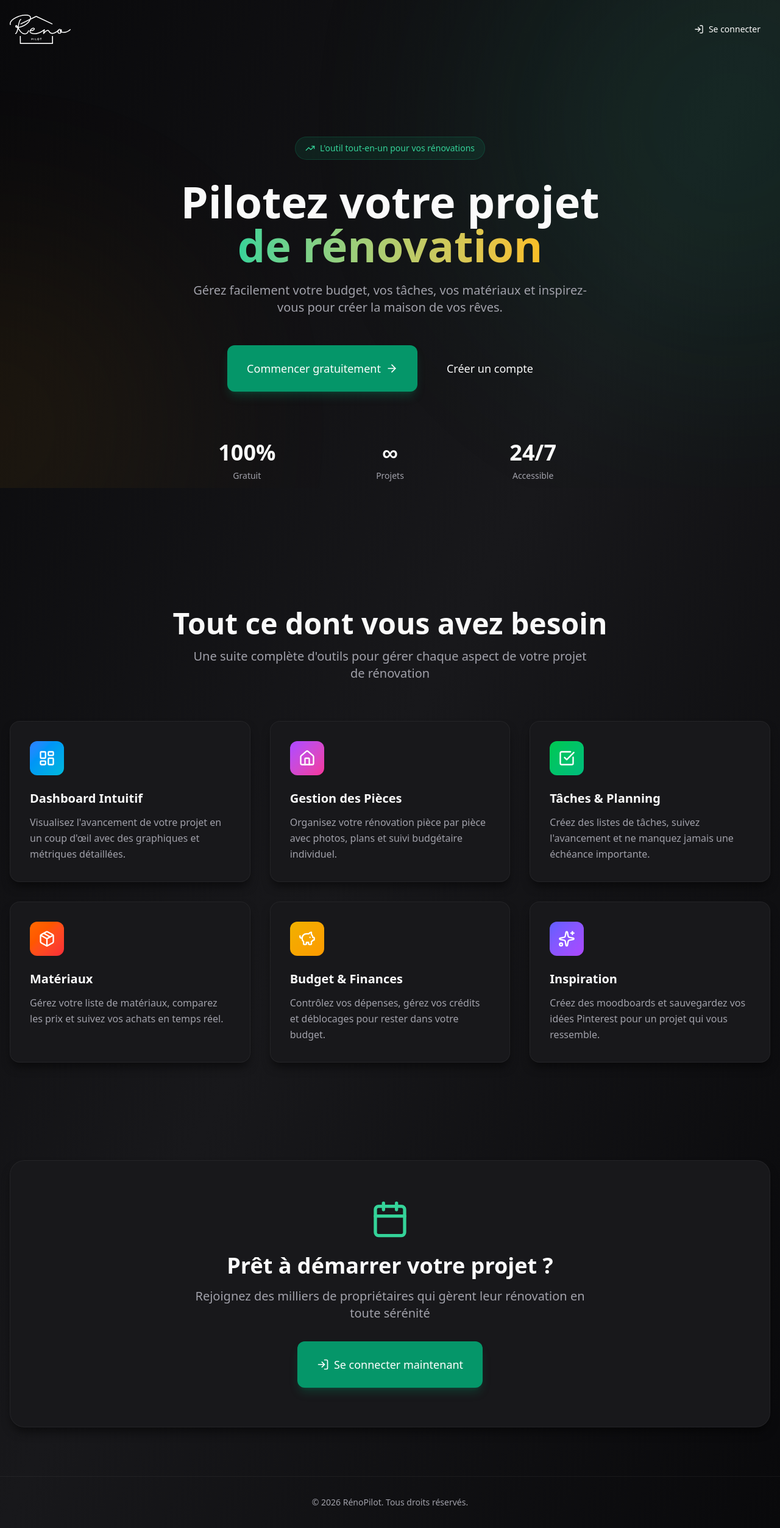
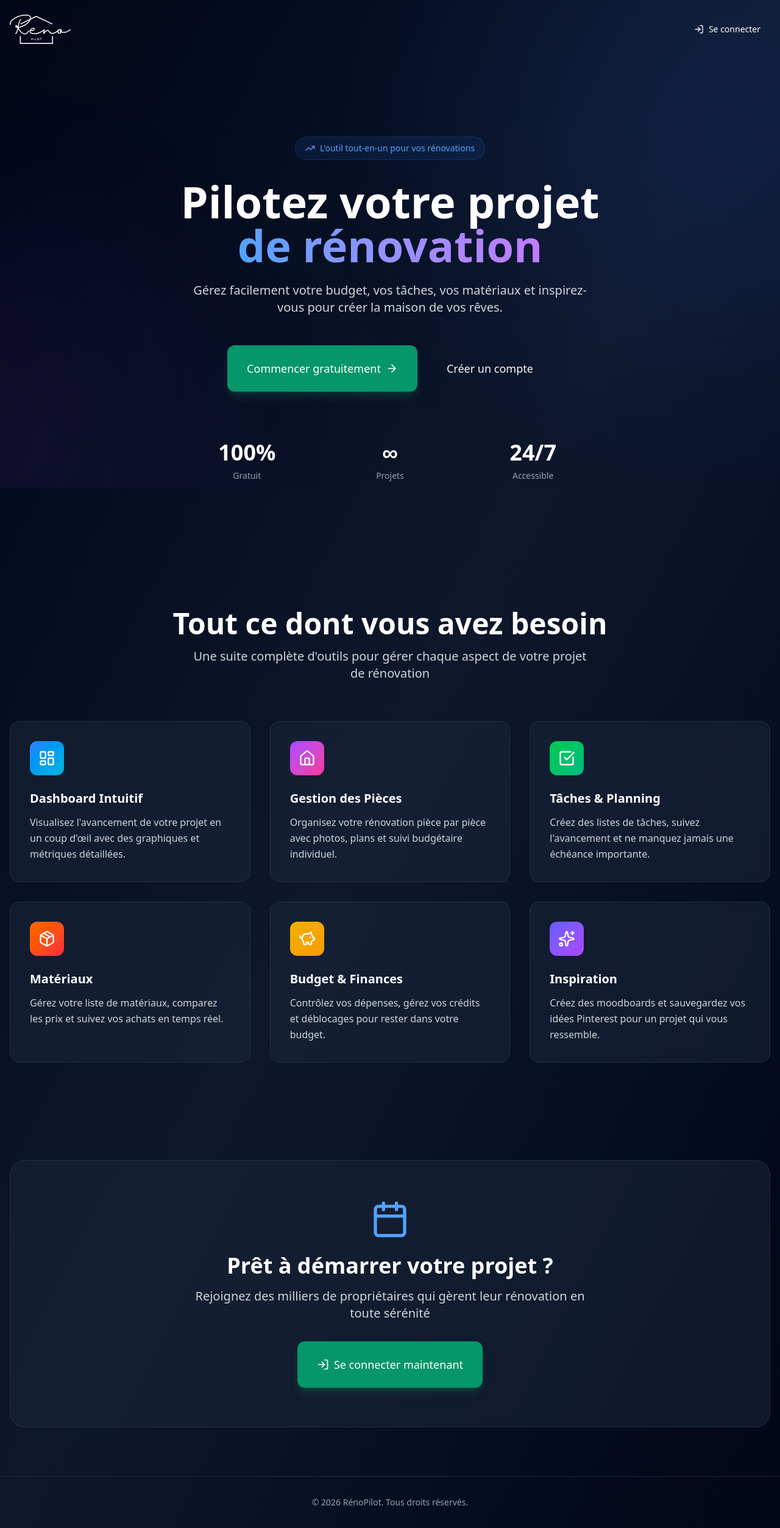
Before and after one commit to iheath83/Renovation-SAS, a React app in the folder frontend/: page / in a window 1280 px wide. Shown: the whole page at 61% size. Built offline with nearby package versions, Linux system fonts and the light colour scheme; no server answers; the HTML template or start-up script is replaced by a standard one.

Commit message:
Fix: Landing page en mode sombre fixe avec couleurs visibles (slate/blue/purple)

```diff
--- a/frontend/src/pages/Login.tsx
+++ b/frontend/src/pages/Login.tsx
@@ -103,20 +103,20 @@
   };
 
   return (
-    <div className="min-h-screen bg-gradient-to-br from-surface-950 via-surface-900 to-surface-950">
+    <div className="min-h-screen bg-gradient-to-br from-slate-950 via-slate-900 to-slate-950">
       {/* Background effects */}
       <div className="fixed inset-0 overflow-hidden pointer-events-none">
         <motion.div
           initial={{ scale: 0.8, opacity: 0 }}
           animate={{ scale: 1, opacity: 0.1 }}
           transition={{ duration: 2, ease: 'easeOut' }}
-          className="absolute -top-1/4 -right-1/4 w-[800px] h-[800px] rounded-full bg-primary-500 blur-[150px]"
+          className="absolute -top-1/4 -right-1/4 w-[800px] h-[800px] rounded-full bg-blue-500 blur-[150px]"
         />
         <motion.div
           initial={{ scale: 0.8, opacity: 0 }}
           animate={{ scale: 1, opacity: 0.08 }}
           transition={{ duration: 2, delay: 0.3, ease: 'easeOut' }}
-          className="absolute -bottom-1/4 -left-1/4 w-[600px] h-[600px] rounded-full bg-accent-500 blur-[150px]"
+          className="absolute -bottom-1/4 -left-1/4 w-[600px] h-[600px] rounded-full bg-purple-500 blur-[150px]"
         />
       </div>
 
@@ -125,14 +125,14 @@
         <header className="container mx-auto px-4 py-6">
           <div className="flex items-center justify-between">
             <img
-              src={theme === 'dark' ? logoWhite : logoBlack}
+              src={logoWhite}
               alt="RénoPilot"
               className="h-12 w-auto"
             />
             <Button
               variant="outline"
               onClick={() => setShowLoginForm(true)}
-              className="gap-2"
+              className="gap-2 border-white/20 text-white hover:bg-white/10"
             >
               <LogIn className="w-4 h-4" />
               Se connecter
@@ -152,21 +152,21 @@
               initial={{ scale: 0.5, opacity: 0 }}
               animate={{ scale: 1, opacity: 1 }}
               transition={{ duration: 0.5 }}
-              className="inline-flex items-center gap-2 px-4 py-2 rounded-full bg-primary-500/10 border border-primary-500/20 mb-8"
+              className="inline-flex items-center gap-2 px-4 py-2 rounded-full bg-blue-500/10 border border-blue-500/20 mb-8"
             >
-              <TrendingUp className="w-4 h-4 text-primary-400" />
-              <span className="text-sm text-primary-400 font-medium">L'outil tout-en-un pour vos rénovations</span>
+              <TrendingUp className="w-4 h-4 text-blue-400" />
+              <span className="text-sm text-blue-400 font-medium">L'outil tout-en-un pour vos rénovations</span>
             </motion.div>
 
-            <h1 className="text-5xl lg:text-7xl font-display font-bold text-primary mb-6">
+            <h1 className="text-5xl lg:text-7xl font-display font-bold text-white mb-6">
               Pilotez votre projet
               <br />
-              <span className="bg-gradient-to-r from-primary-400 to-accent-400 bg-clip-text text-transparent">
+              <span className="bg-gradient-to-r from-blue-400 to-purple-400 bg-clip-text text-transparent">
                 de rénovation
               </span>
             </h1>
 
-            <p className="text-xl text-tertiary mb-12 max-w-2xl mx-auto">
+            <p className="text-xl text-gray-300 mb-12 max-w-2xl mx-auto">
               Gérez facilement votre budget, vos tâches, vos matériaux et inspirez-vous pour créer la maison de vos rêves.
             </p>
 
@@ -200,8 +200,8 @@
                   transition={{ delay: 0.2 + index * 0.1 }}
                   className="text-center"
                 >
-                  <div className="text-4xl font-bold text-primary mb-2">{stat.value}</div>
-                  <div className="text-sm text-tertiary">{stat.label}</div>
+                  <div className="text-4xl font-bold text-white mb-2">{stat.value}</div>
+                  <div className="text-sm text-gray-400">{stat.label}</div>
                 </motion.div>
               ))}
             </div>
@@ -217,10 +217,10 @@
             transition={{ duration: 0.8 }}
             className="text-center mb-16"
           >
-            <h2 className="text-4xl lg:text-5xl font-display font-bold text-primary mb-4">
+            <h2 className="text-4xl lg:text-5xl font-display font-bold text-white mb-4">
               Tout ce dont vous avez besoin
             </h2>
-            <p className="text-xl text-tertiary max-w-2xl mx-auto">
+            <p className="text-xl text-gray-300 max-w-2xl mx-auto">
               Une suite complète d'outils pour gérer chaque aspect de votre projet de rénovation
             </p>
           </motion.div>
@@ -233,15 +233,15 @@
                 whileInView={{ opacity: 1, y: 0 }}
                 viewport={{ once: true }}
                 transition={{ delay: index * 0.1 }}
-                className="glass-dark rounded-2xl p-8 hover:border-primary-500/50 transition-all duration-300 hover:scale-105"
+                className="bg-slate-800/50 backdrop-blur-sm border border-slate-700/50 rounded-2xl p-8 hover:border-blue-500/50 transition-all duration-300 hover:scale-105"
               >
                 <div className={`w-14 h-14 rounded-xl bg-gradient-to-br ${feature.color} flex items-center justify-center mb-6`}>
                   <feature.icon className="w-7 h-7 text-white" />
                 </div>
-                <h3 className="text-xl font-semibold text-primary mb-3">
+                <h3 className="text-xl font-semibold text-white mb-3">
                   {feature.title}
                 </h3>
-                <p className="text-tertiary leading-relaxed">
+                <p className="text-gray-300 leading-relaxed">
                   {feature.description}
                 </p>
               </motion.div>
@@ -256,13 +256,13 @@
             whileInView={{ opacity: 1, y: 0 }}
             viewport={{ once: true }}
             transition={{ duration: 0.8 }}
-            className="glass-dark rounded-3xl p-12 lg:p-16 text-center"
+            className="bg-slate-800/50 backdrop-blur-sm border border-slate-700/50 rounded-3xl p-12 lg:p-16 text-center"
           >
-            <Calendar className="w-16 h-16 mx-auto mb-6 text-primary-400" />
-            <h2 className="text-3xl lg:text-4xl font-display font-bold text-primary mb-4">
+            <Calendar className="w-16 h-16 mx-auto mb-6 text-blue-400" />
+            <h2 className="text-3xl lg:text-4xl font-display font-bold text-white mb-4">
               Prêt à démarrer votre projet ?
             </h2>
-            <p className="text-xl text-tertiary mb-8 max-w-2xl mx-auto">
+            <p className="text-xl text-gray-300 mb-8 max-w-2xl mx-auto">
               Rejoignez des milliers de propriétaires qui gèrent leur rénovation en toute sérénité
             </p>
             <Button
@@ -277,7 +277,7 @@
         </section>
 
         {/* Footer */}
-        <footer className="container mx-auto px-4 py-8 text-center text-tertiary text-sm border-t border-subtle">
+        <footer className="container mx-auto px-4 py-8 text-center text-gray-400 text-sm border-t border-slate-800">
           <p>© 2026 RénoPilot. Tous droits réservés.</p>
         </footer>
       </div>
@@ -296,7 +296,7 @@
             animate={{ opacity: 1, scale: 1, y: 0 }}
             exit={{ opacity: 0, scale: 0.95, y: 20 }}
             onClick={(e) => e.stopPropagation()}
-            className="glass-dark rounded-2xl p-8 w-full max-w-md"
+            className="bg-slate-800/95 backdrop-blur-lg border border-slate-700/50 rounded-2xl p-8 w-full max-w-md shadow-2xl"
           >
             {/* Logo */}
             <div className="text-center mb-8">
@@ -304,14 +304,14 @@
                 initial={{ scale: 0 }}
                 animate={{ scale: 1 }}
                 transition={{ type: 'spring', stiffness: 200, damping: 15 }}
-                className="inline-flex items-center justify-center w-16 h-16 rounded-2xl bg-gradient-to-br from-primary-500 to-accent-500 mb-4"
+                className="inline-flex items-center justify-center w-16 h-16 rounded-2xl bg-gradient-to-br from-blue-500 to-purple-500 mb-4"
               >
                 <LogIn className="w-8 h-8 text-white" />
               </motion.div>
-              <h2 className="text-2xl font-display font-bold text-primary">
+              <h2 className="text-2xl font-display font-bold text-white">
                 Connexion
               </h2>
-              <p className="text-tertiary mt-1">
+              <p className="text-gray-400 mt-1">
                 Accédez à votre espace
               </p>
             </div>
@@ -330,33 +330,33 @@
               )}
 
               <div className="relative">
-                <Mail className="absolute left-3 top-1/2 -translate-y-1/2 w-5 h-5 text-muted z-10" />
+                <Mail className="absolute left-3 top-1/2 -translate-y-1/2 w-5 h-5 text-gray-400 z-10" />
                 <Input
                   type="email"
                   placeholder="Adresse email"
                   value={email}
                   onChange={(e) => setEmail(e.target.value)}
-                  className="pl-11"
+                  className="pl-11 bg-slate-900/50 border-slate-700 text-white placeholder:text-gray-500"
                   required
                 />
               </div>
 
               <div className="space-y-2">
                 <div className="relative">
-                  <Lock className="absolute left-3 top-1/2 -translate-y-1/2 w-5 h-5 text-muted z-10" />
+                  <Lock className="absolute left-3 top-1/2 -translate-y-1/2 w-5 h-5 text-gray-400 z-10" />
                   <Input
                     type="password"
                     placeholder="Mot de passe"
                     value={password}
                     onChange={(e) => setPassword(e.target.value)}
-                    className="pl-11"
+                    className="pl-11 bg-slate-900/50 border-slate-700 text-white placeholder:text-gray-500"
                     required
                   />
                 </div>
                 <div className="text-right">
                   <Link
                     to="/forgot-password"
-                    className="text-sm text-primary-400 hover:text-primary-300 transition-colors"
+                    className="text-sm text-blue-400 hover:text-blue-300 transition-colors"
                   >
                     Mot de passe oublié ?
                   </Link>
@@ -384,9 +384,9 @@
 
             {/* Register link */}
             <div className="mt-6 text-center">
-              <p className="text-sm text-tertiary">
+              <p className="text-sm text-gray-400">
                 Pas encore de compte ?{' '}
-                <Link to="/register" className="text-primary-400 hover:text-primary-300 transition-colors">
+                <Link to="/register" className="text-blue-400 hover:text-blue-300 transition-colors">
                   S'inscrire
                 </Link>
               </p>
```
